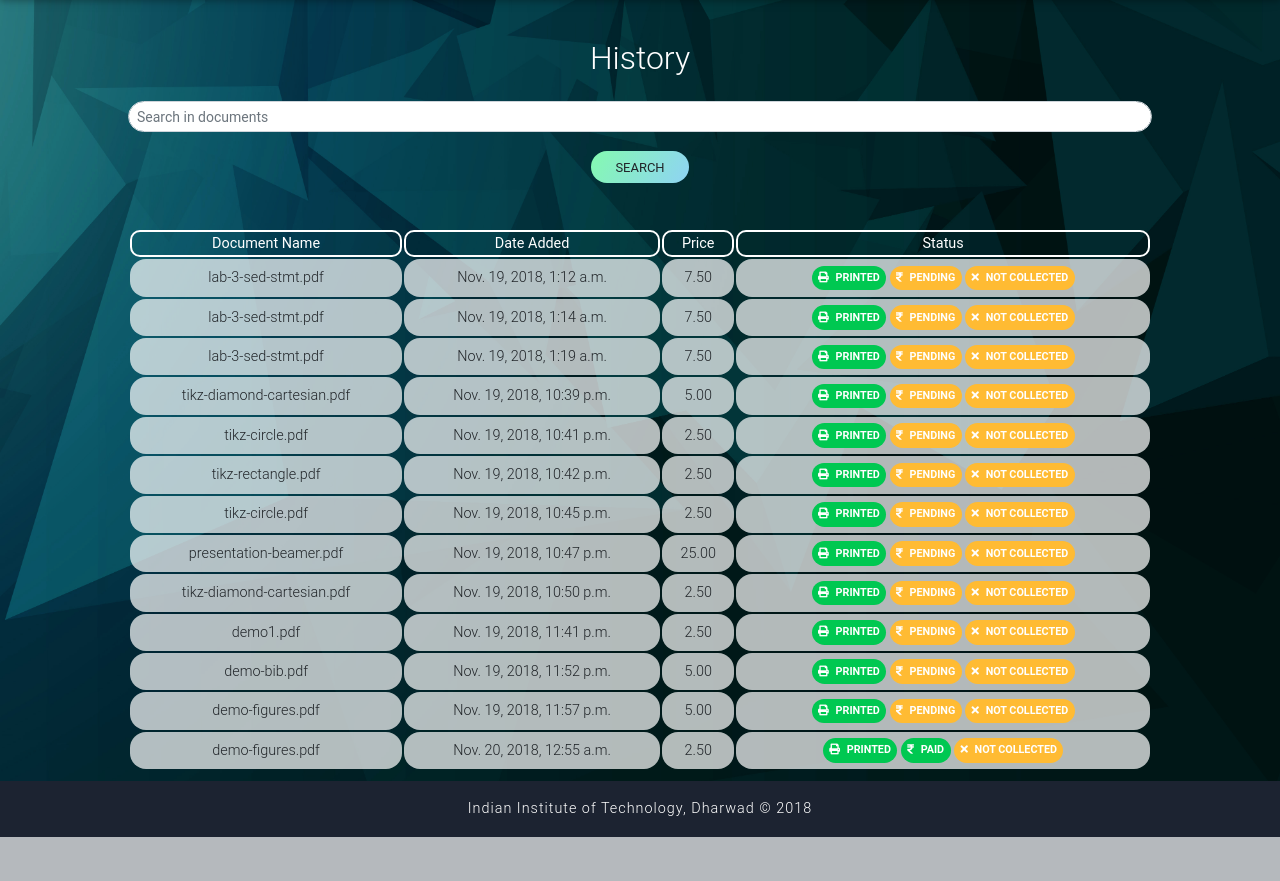
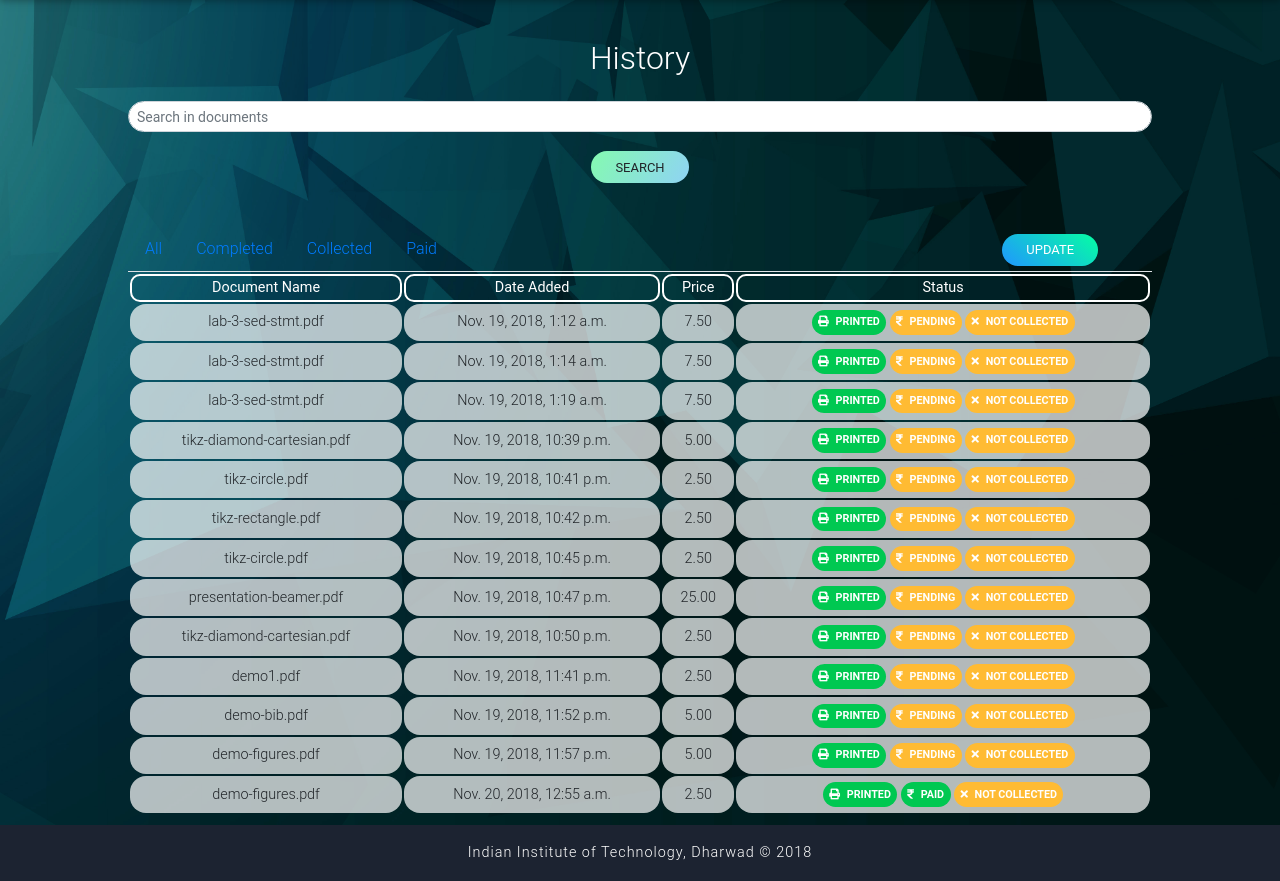
Before and after one commit to svp19/EasyPrint, a Django app: template PrinterFac/Eprint_users/templates/Eprint_users/history.html in a window 1280 px wide. Shown: the part 97-978 px from the top of the page. Before the commit the page ends 934 px from the top, so only its background shows below. Run offline with Django 3.2, Linux system fonts and the light colour scheme; data comes from the database, SQL or seed files in the repository; the template is opened without the code that fills it: values that come from a table or form of the project are taken from there, most other values are stand-ins (such as "Sample title", 1, 10 or a date in 2020); some libraries are stand-ins or nearby versions.

Commit message:
Update history.html

```diff
--- a/PrinterFac/Eprint_users/templates/Eprint_users/history.html
+++ b/PrinterFac/Eprint_users/templates/Eprint_users/history.html
@@ -11,6 +11,30 @@
                     <button class="small-btn btn tempting-azure-gradient shadow-none">Search</button>
                 </form>
             </div>
+            <ul class="nav nav-tabs bill-table">
+                <li class="nav-item">
+                    <a class="nav-link {% if filter_by == "all" %}active{% endif %}"
+                       href="/users/{% if query is not None %}?query={{ query }}{% endif %}"> All </a>
+                </li>
+                <li class="nav-item">
+                    <a class="nav-link {% if filter_by == "completed" %}active{% endif %}"
+                       href="/users/?filter_by=completed&{% if query is not None %}query={{ query }}{% endif %} ">
+                        Completed </a>
+                </li>
+                <li class="nav-item">
+                    <a class="nav-link {% if filter_by == "collected" %}active{% endif %}"
+                       href="/users/?filter_by=collected&{% if query is not None %}query={{ query }}{% endif %} ">
+                        Collected </a>
+                </li>
+                <li class="nav-item">
+                    <a class="nav-link {% if filter_by == "paid" %}active{% endif %}"
+                       href="/users/?filter_by=paid&{% if query is not None %}query={{ query }}{% endif %} ">
+                        Paid </a>
+                </li>
+                <li class="nav-item ml-auto mr-5">
+                    <button class="small-btn btn aqua-gradient shadow-none">Update</button>
+                </li>
+               </ul>
             <div class="table-responsive">
                 <table border="0|0" class="table-borderless bill-table">
                     <tr>
```
